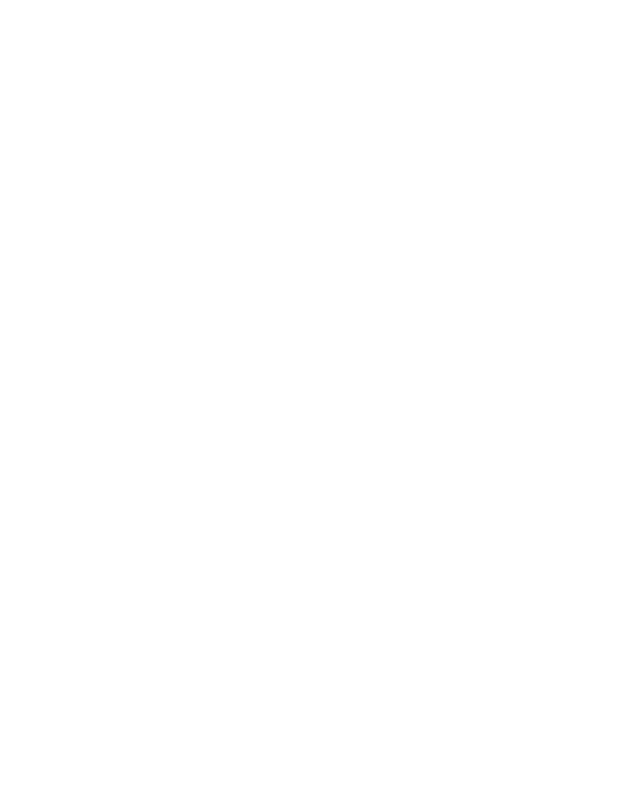
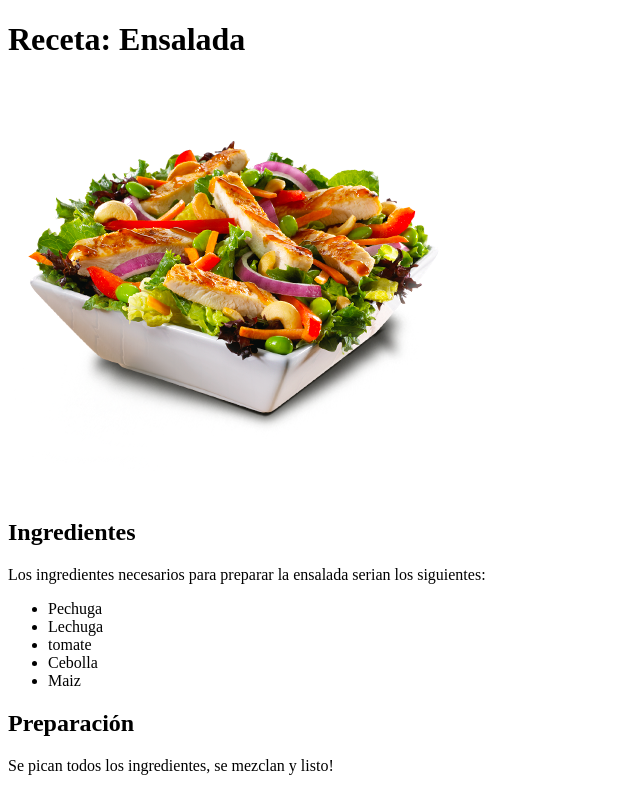
Before and after one commit to TitanStudios/aspirantes-mir-html-y-css, a plain HTML site: page ejercicio1-html-y-css/index.html in a window 1280 px wide. Shown: the whole page, without its empty margins (0-640 px from the left). Drawn offline with Linux system fonts and the light colour scheme.

Commit message:
Agrega el cuerpo HTML del segundo ejercicio

```diff
--- a/ejercicio1-html-y-css/index.html
+++ b/ejercicio1-html-y-css/index.html
@@ -7,6 +7,18 @@
     <title> Mi Receta</title>
 </head>
 <body>
-
+    <h1>Receta: Ensalada</h1>
+    <img src="salad.png" alt="imagen ensalada">
+    <h2>Ingredientes</h2>
+    <p>Los ingredientes necesarios para preparar la ensalada serian los siguientes:</p>
+    <ul>
+        <li>Pechuga</li>
+        <li>Lechuga</li>
+        <li>tomate</li>
+        <li>Cebolla</li>
+        <li>Maiz</li>
+    </ul>
+    <h2>Preparación</h2>
+    <p>Se pican todos los ingredientes, se mezclan y listo!</p>
 </body>
 </html>
```
Also changed, not shown: ejercicio1-html-y-css/salad.png (added).
